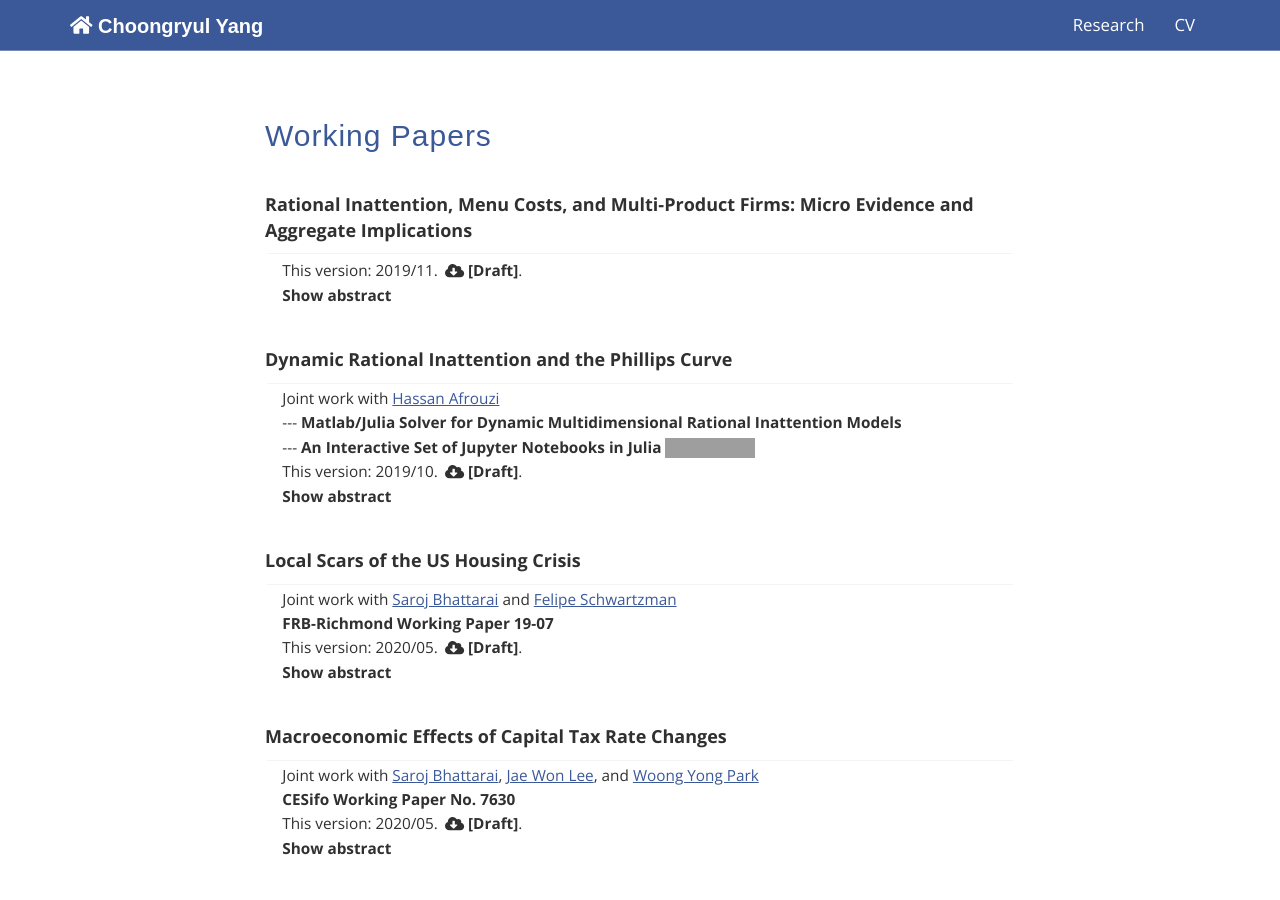
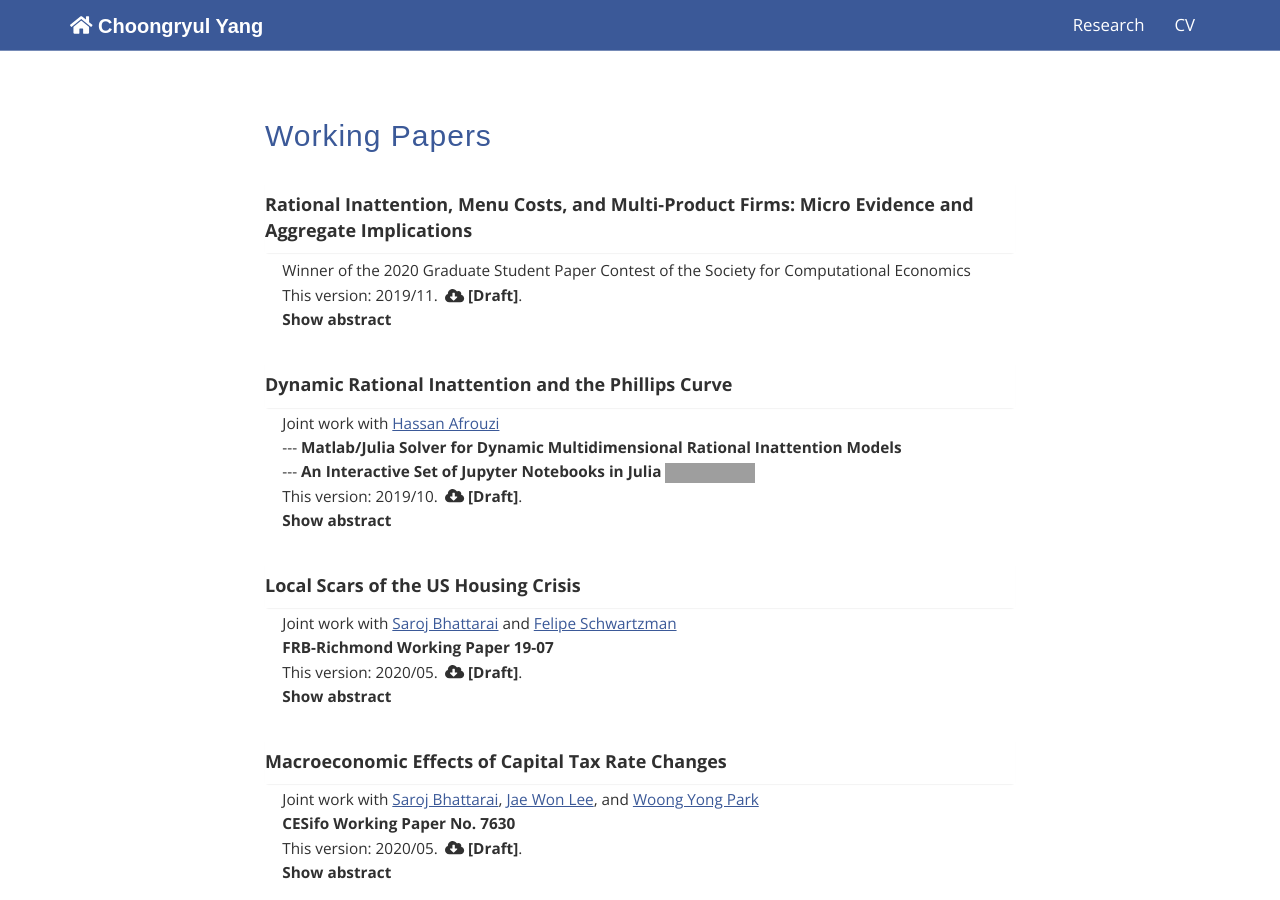
Before and after one commit to choongryulyang/choongryulyang.github.io, a Jekyll site: the page built from index.html, in a window 1280 px wide and 900 px high, scrolled down 841 px. Built offline with Jekyll 4.4.1, drawn with Linux system fonts in a browser that asks for light colours; grey boxes are pictures that could not be loaded.

Commit message:
Update index.html

```diff
--- a/index.html
+++ b/index.html
@@ -84,6 +84,11 @@ title: Choongryul Yang
 					<div class="panel-body">
 
 						<div style="font-size: 11.5pt; text-align: left; color: #303030; margin-left: 0.8em">
+
+						<p style="margin-bottom:0px; font-size: 11.5pt">
+						<a style="color: #303030">
+						Winner of the 2020 Graduate Student Paper Contest of the Society for Computational Economics
+						</p>
 
 						<p style="margin-bottom:0px; font-size: 11.5pt">
 						<a style="color: #303030">
```
